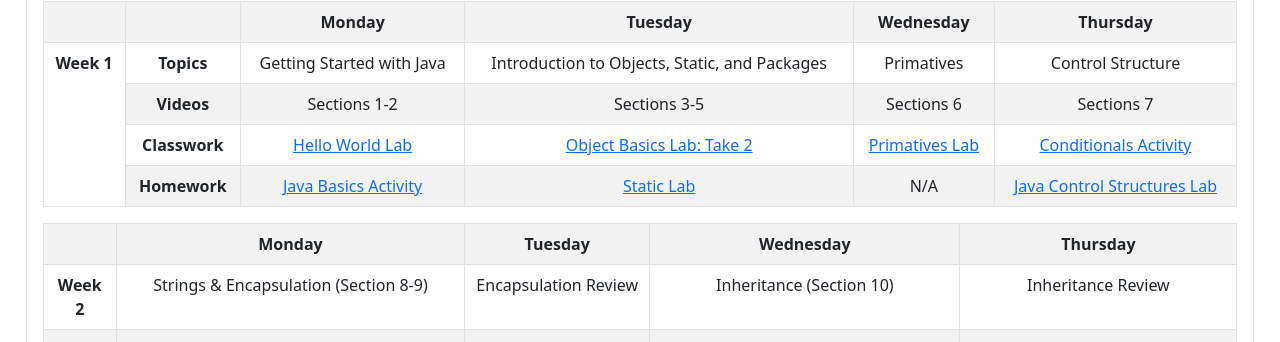
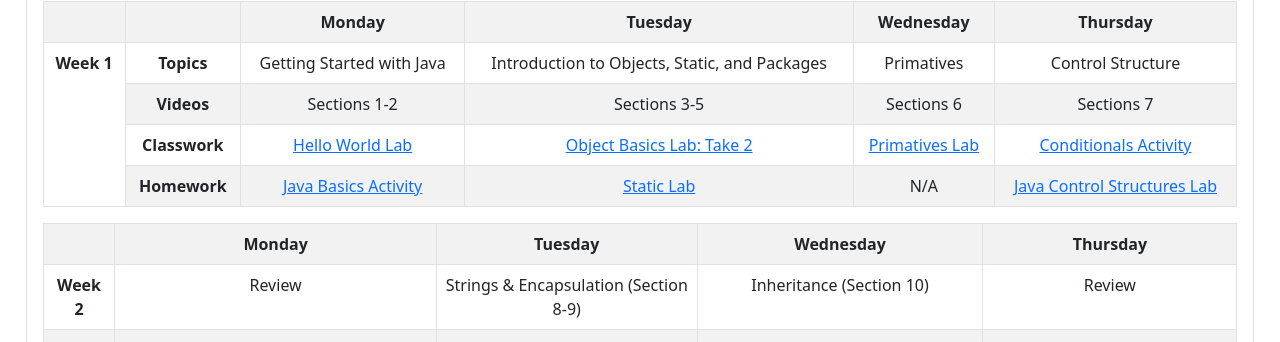
Before and after one commit to Stay-Ready-2021/Student-Resources-Site, a plain HTML site: page index.html in a window 1280 px wide. Shown: the part 458-800 px from the top of the page. Drawn offline with nearby package versions, Linux system fonts and the light colour scheme.

Commit message:
adding week 2 monday review day

```diff
--- a/index.html
+++ b/index.html
@@ -99,10 +99,10 @@
                 </tr>
                 <tr>
                     <th>Week 2</th>
+                    <td>Review</td>
                     <td>Strings & Encapsulation (Section 8-9)</td>
-                    <td>Encapsulation Review</td>
                     <td>Inheritance (Section 10)</td>
-                    <td>Inheritance Review</td>
+                    <td>Review</td>
                 </tr>
                 <tr>
                     <th>Week 3</th>
```
